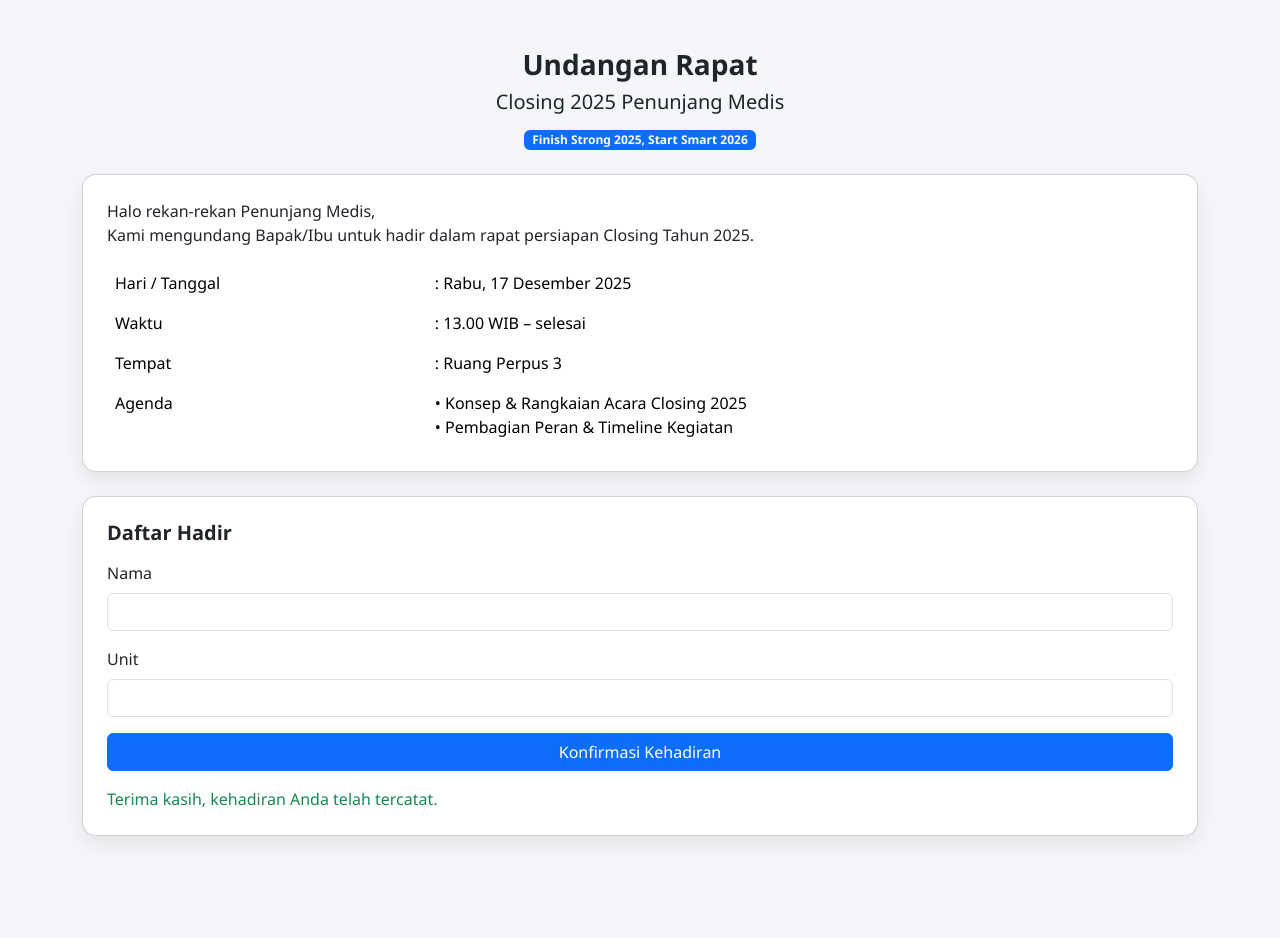
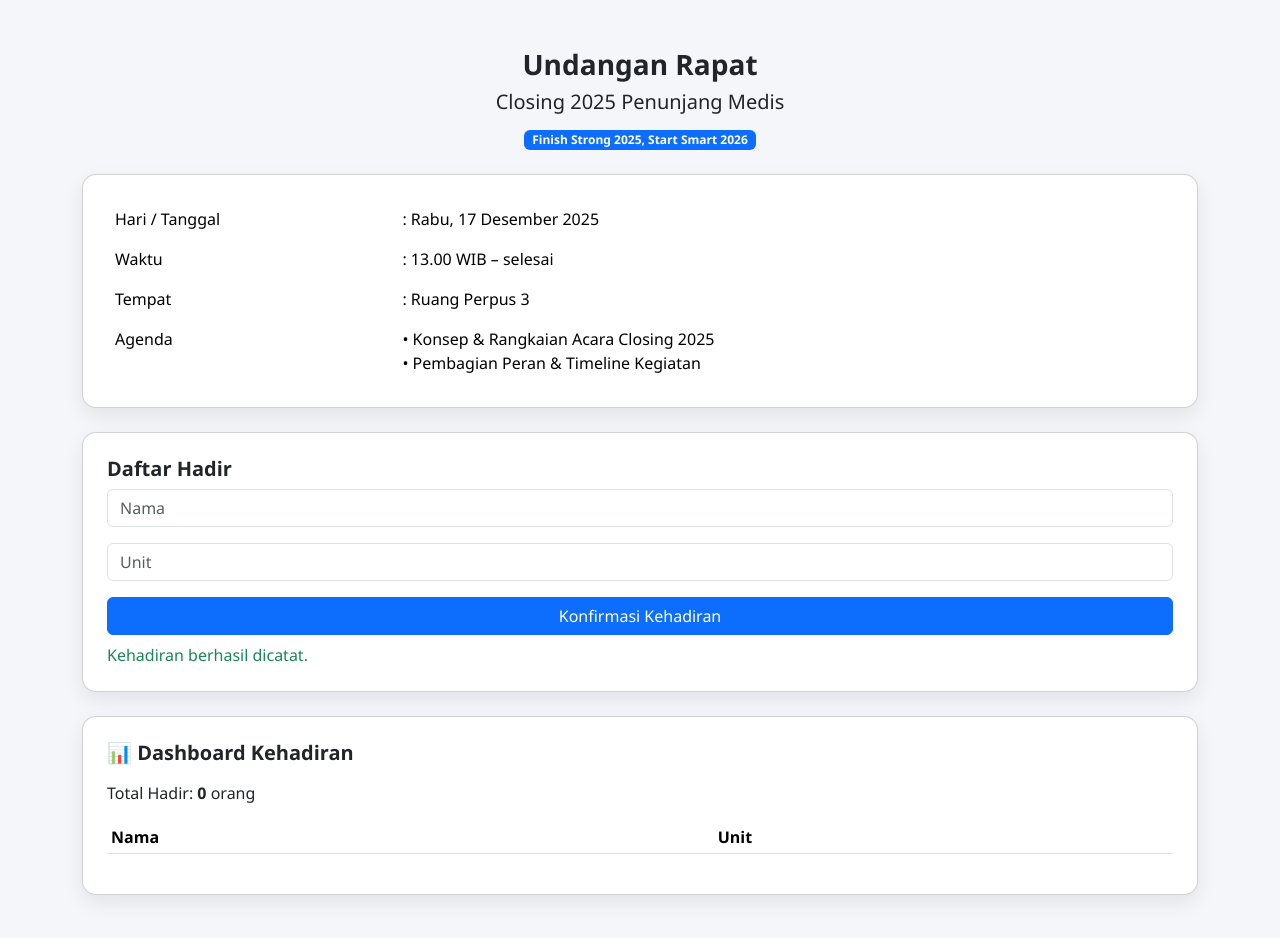
Before and after one commit to radiologicirebon-art/Closing2025-penunjang-medis, a plain HTML site: page index.html in a window 1280 px wide. Both pictures are taken after typing "Sample", "Sample" into the empty fields and a click on the button "Konfirmasi Kehadiran". Before the commit the page ends 884 px from the top, so only its background shows below. Drawn offline with nearby package versions, Linux system fonts and the light colour scheme; no server answers.

Commit message:
Update index.html

```diff
--- a/index.html
+++ b/index.html
@@ -2,48 +2,30 @@
 <html lang="id">
 <head>
   <meta charset="UTF-8">
-  <title>Undangan Closing 2025 | Penunjang Medis</title>
+  <title>Closing 2025 | Penunjang Medis</title>
   <meta name="viewport" content="width=device-width, initial-scale=1">
-
   <link href="https://cdn.jsdelivr.net/npm/bootstrap@5.3.2/dist/css/bootstrap.min.css" rel="stylesheet">
-
   <style>
-    body {
-      background: #f4f6f9;
-      font-family: "Segoe UI", Arial, sans-serif;
-    }
-    .card {
-      border-radius: 14px;
-      box-shadow: 0 8px 20px rgba(0,0,0,.08);
-    }
-    .badge-theme {
-      background: #0d6efd;
-    }
+    body { background:#f4f6f9; font-family:Segoe UI,Arial; }
+    .card { border-radius:14px; box-shadow:0 8px 20px rgba(0,0,0,.08); }
   </style>
 </head>
-
 <body>
 
 <div class="container py-5">
 
-  <!-- HEADER -->
+  <!-- UNDANGAN -->
   <div class="text-center mb-4">
     <h3 class="fw-bold">Undangan Rapat</h3>
     <h5>Closing 2025 Penunjang Medis</h5>
-    <span class="badge badge-theme text-white mt-2">
+    <span class="badge bg-primary mt-2">
       Finish Strong 2025, Start Smart 2026
     </span>
   </div>
 
-  <!-- UNDANGAN -->
   <div class="card p-4 mb-4">
-    <p>
-      Halo rekan-rekan Penunjang Medis,<br>
-      Kami mengundang Bapak/Ibu untuk hadir dalam rapat persiapan Closing Tahun 2025.
-    </p>
-
     <table class="table table-borderless mb-0">
-      <tr><td width="30%">Hari / Tanggal</td><td>: Rabu, 17 Desember 2025</td></tr>
+      <tr><td>Hari / Tanggal</td><td>: Rabu, 17 Desember 2025</td></tr>
       <tr><td>Waktu</td><td>: 13.00 WIB – selesai</td></tr>
       <tr><td>Tempat</td><td>: Ruang Perpus 3</td></tr>
       <tr><td>Agenda</td>
@@ -56,36 +38,35 @@
   </div>
 
   <!-- DAFTAR HADIR -->
+  <div class="card p-4 mb-4">
+    <h5 class="fw-bold">Daftar Hadir</h5>
+    <form id="hadirForm">
+      <input id="nama" class="form-control mb-3" placeholder="Nama" required>
+      <input id="unit" class="form-control mb-3" placeholder="Unit" required>
+      <button class="btn btn-primary w-100">Konfirmasi Kehadiran</button>
+    </form>
+    <div id="info" class="text-success mt-2" style="display:none">
+      Kehadiran berhasil dicatat.
+    </div>
+  </div>
+
+  <!-- DASHBOARD -->
   <div class="card p-4">
-    <h5 class="fw-bold mb-3">Daftar Hadir</h5>
-
-    <form id="hadirForm">
-      <div class="mb-3">
-        <label class="form-label">Nama</label>
-        <input type="text" id="nama" class="form-control" required>
-      </div>
-
-      <div class="mb-3">
-        <label class="form-label">Unit</label>
-        <input type="text" id="unit" class="form-control" required>
-      </div>
-
-      <button class="btn btn-primary w-100">
-        Konfirmasi Kehadiran
-      </button>
-    </form>
-
-    <div id="info" class="text-success mt-3" style="display:none;">
-      Terima kasih, kehadiran Anda telah tercatat.
-    </div>
+    <h5 class="fw-bold mb-3">📊 Dashboard Kehadiran</h5>
+    <p>Total Hadir: <b id="total">0</b> orang</p>
+    <table class="table table-sm">
+      <thead>
+        <tr><th>Nama</th><th>Unit</th></tr>
+      </thead>
+      <tbody id="list"></tbody>
+    </table>
   </div>
 
 </div>
 
-<!-- FIREBASE -->
 <script type="module">
   import { initializeApp } from "https://www.gstatic.com/firebasejs/9.23.0/firebase-app.js";
-  import { getDatabase, ref, push, serverTimestamp }
+  import { getDatabase, ref, push, onValue, serverTimestamp }
   from "https://www.gstatic.com/firebasejs/9.23.0/firebase-database.js";
 
   const firebaseConfig = {
@@ -101,17 +82,23 @@
   const app = initializeApp(firebaseConfig);
   const db = getDatabase(app);
 
-  hadirForm.addEventListener("submit", e => {
+  hadirForm.onsubmit = e => {
     e.preventDefault();
+    push(ref(db,"daftar_hadir"), {
+      nama:nama.value, unit:unit.value, waktu:serverTimestamp()
+    });
+    hadirForm.reset();
+    info.style.display="block";
+  };
 
-    push(ref(db, "daftar_hadir"), {
-      nama: nama.value.trim(),
-      unit: unit.value.trim(),
-      waktu: serverTimestamp()
+  onValue(ref(db,"daftar_hadir"), snap => {
+    list.innerHTML="";
+    let total=0;
+    snap.forEach(c=>{
+      total++;
+      list.innerHTML+=`<tr><td>${c.val().nama}</td><td>${c.val().unit}</td></tr>`;
     });
-
-    hadirForm.reset();
-    info.style.display = "block";
+    document.getElementById("total").innerText=total;
   });
 </script>
 
```
